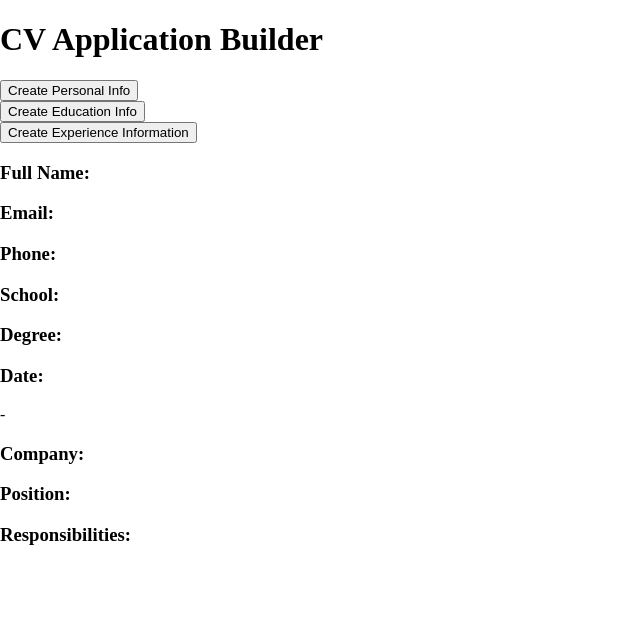
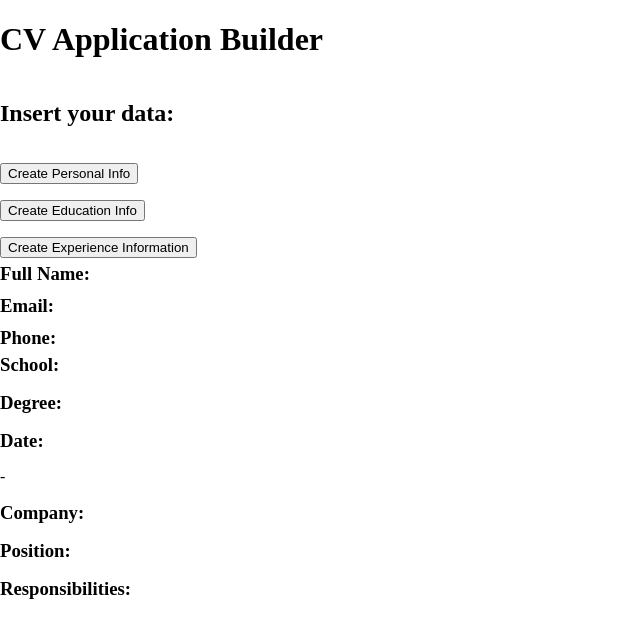
Before and after one commit to AirDevil188/cv-application, a React (Vite) app: page / in a window 1280 px wide. Shown: the top 638 px of the page, without its empty margins (0-640 px from the left). Built offline with nearby package versions, Linux system fonts and the light colour scheme.

Commit message:
added some CSS

```diff
--- a/src/App.jsx
+++ b/src/App.jsx
@@ -20,6 +20,7 @@ function App() {
     position: "",
     responsibilities: "",
   });
+
   const [submit, setSubmit] = useState({
     personalInfoForm: false,
     educationInfoForm: false,
@@ -29,6 +30,7 @@ function App() {
   return (
     <>
       <section className="forms-section">
+        <h2>Insert your data:</h2>
         <PersonalInfoForm
           userData={userData}
           setUserData={setUserData}
@@ -48,7 +50,7 @@ function App() {
           setSubmit={setSubmit}
         />
       </section>
-      <section className="view">
+      <section className="display-data">
         <PersonalSection submit={submit} formData={userData} />
         <EducationSection submit={submit} formData={userData} />
         <ExperienceSection submit={submit} formData={userData} />
--- a/src/styles/main.css
+++ b/src/styles/main.css
@@ -13,9 +13,20 @@ body {
   padding: 0;
 }
 
+h3 {
+  margin: 0;
+  padding: 0;
+}
+
 #root {
   display: flex;
   flex-flow: column wrap;
+}
+
+.forms-section {
+  display: flex;
+  flex-flow: column wrap;
+  gap: 1rem;
 }
 
 .form-container > form {
@@ -24,6 +35,13 @@ body {
   align-items: flex-start;
 }
 
+.personal-info > div,
+.education-date > div,
+.experience-date > div {
+  display: flex;
+  flex-flow: row wrap;
+  align-items: center;
+}
 .right-container {
   flex-flow: column wrap;
 }
```
